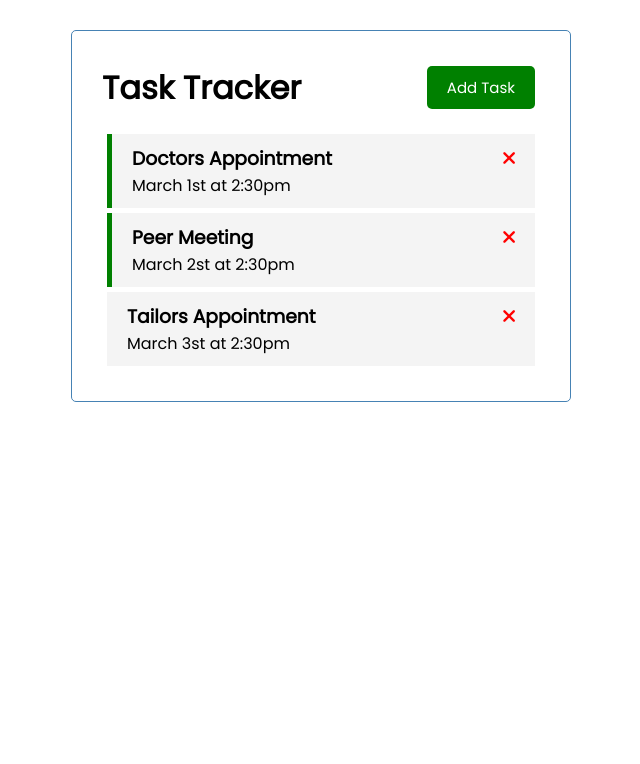
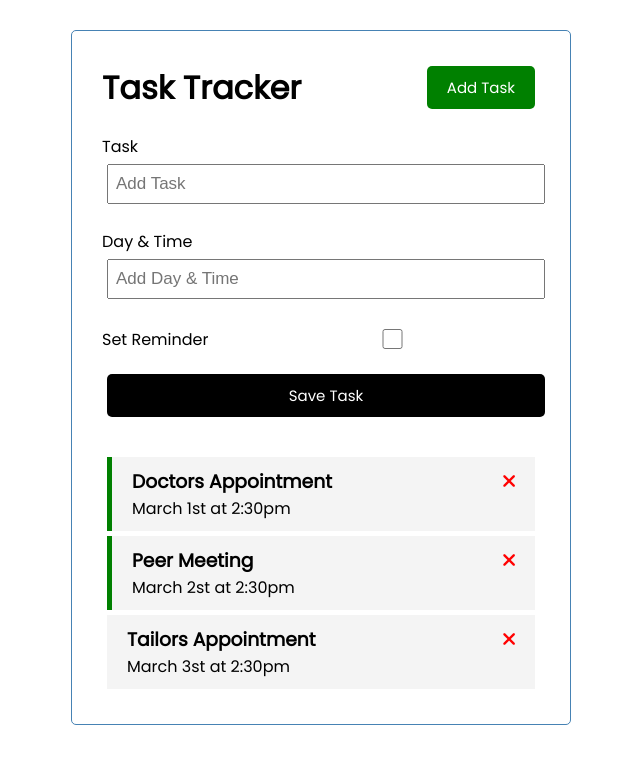
Before and after one commit to Ed-Neema/task_manager_tm, a Vue app: page / in a window 1280 px wide. Shown: the top 764 px of the page, without its empty margins (319-959 px from the left). Built offline with nearby package versions, Linux system fonts and the light colour scheme.

Commit message:
add task functionality added

```diff
--- a/src/App.vue
+++ b/src/App.vue
@@ -1,6 +1,7 @@
 <template>
   <div class="container">
     <HeaderComponent title="Task Tracker" />
+    <AddTaskComponent @add-task="addTask"/>
     <TasksComponent @toggle-reminder="toggleReminder" @delete-task="deleteTask" :tasks="tasks" />
   </div>
 
@@ -10,11 +11,13 @@
 <script>
 import HeaderComponent from './components/Header'
 import TasksComponent from './components/Tasks'
+import AddTaskComponent from './components/AddTask'
 export default {
   name: 'App',
   components: {
     HeaderComponent,
-    TasksComponent
+    TasksComponent,
+    AddTaskComponent
   },
   data(){
     return{
@@ -35,6 +38,10 @@
       this.tasks = this.tasks.map((task)=>
         task.id === id ? { ...task,reminder: !task.reminder} : task
       )
+    },
+    addTask(task){
+      // spread across the previous array and add the new task
+      this.tasks = [...this.tasks,task]
     }
   },
 
--- /dev/null
+++ b/src/components/AddTask.vue
@@ -0,0 +1,94 @@
+<template>
+    <form @submit="onSubmit" class="add-form">
+        <div class="form-control">
+            <label>Task</label>
+            <input type="text" v-model="text" name="text" placeholder="Add Task" />
+        </div>
+        <div class="form-control">
+            <label>Day & Time</label>
+            <input type="text" v-model="day" name="day" placeholder="Add Day & Time" />
+        </div>
+        <div class="form-control form-control-check">
+            <label>Set Reminder</label>
+            <input type="checkbox" v-model="reminder" name="reminder" />
+        </div>
+
+        <input type="submit" value="Save Task" class="btn btn-block" />
+    </form>
+</template>
+
+<script>
+export default{
+    name: "AddTaskComponent",
+    data (){
+        return {
+            text: '',
+            day: '',
+            reminder: false
+        }
+    },
+    methods: {
+        onSubmit(e){
+            // prevent the default
+
+            e.preventDefault()
+            //  to make sure we atleast have a task title
+            if (!this.text) {
+                alert('Please add a task')
+            }
+
+            // if the above check passes, make a new task
+            const newTask={
+                id: Math.floor(Math.random() * 100000),
+                text: this.text,
+                day: this.day,
+                reminder: this.reminder
+            }
+
+            console.log(newTask)
+            // emitting the new task to the app file
+
+            this.$emit('add-task', newTask)
+            // Clearing the text on the form after we save it
+            this.text = ''
+            this.day = ''
+            this.reminder = false
+        }
+
+
+    }
+
+}
+</script>
+
+<style scoped>
+
+.add-form {
+  margin-bottom: 40px;
+}
+.form-control {
+  margin: 20px 0;
+}
+.form-control label {
+  display: block;
+}
+.form-control input {
+  width: 100%;
+  height: 40px;
+  margin: 5px;
+  padding: 3px 7px;
+  font-size: 17px;
+}
+.form-control-check {
+  display: flex;
+  align-items: center;
+  justify-content: space-between;
+}
+.form-control-check label {
+  flex: 1;
+}
+.form-control-check input {
+    flex: 2;
+    height: 20px;
+}
+</style>
```
